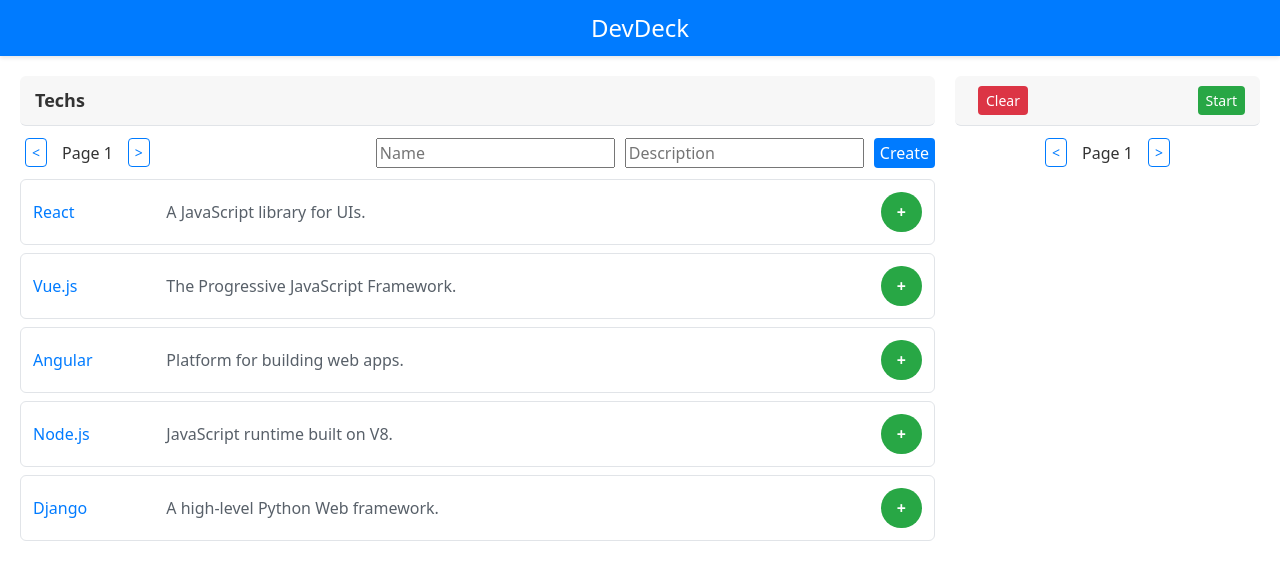
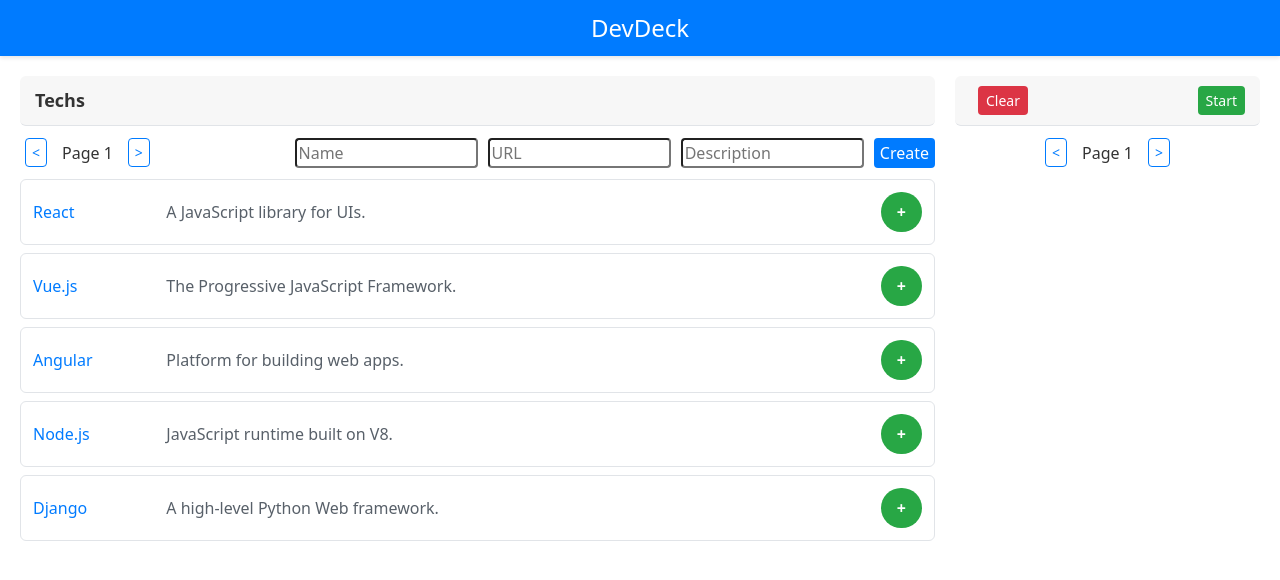
Before and after one commit to Daniel777y/DevDeck, a React (Vite) app: page / in a window 1280 px wide. Shown: the top 580 px of the page. Built offline with nearby package versions, Linux system fonts and the light colour scheme.

Commit message:
function names, selected list database

```diff
--- a/src/components/CreateTechForm.jsx
+++ b/src/components/CreateTechForm.jsx
@@ -3,11 +3,11 @@
 
 import "../styles/createTechForm.css";
 
-const CreateTechForm = ({ onCreateTech }) => {
+const CreateTechForm = ({ onAdd }) => {
   return (
-    <form className="create-tech-form" onSubmit={onCreateTech}>
+    <form className="create-tech-form" onSubmit={onAdd}>
       <input
-        className="create-tech-from-input"
+        className="create-tech-form-input"
         type="text"
         name="techName"
         placeholder="Name"
@@ -16,7 +16,16 @@
         required
       />
       <input
-        className="create-tech-from-input"
+        className="create-tech-form-input"
+        type="text"
+        name="techUrl"
+        placeholder="URL"
+        autoComplete="off"
+        maxLength="100"
+        required
+      />
+      <input
+        className="create-tech-form-input"
         type="text"
         name="techDescription"
         placeholder="Description"
@@ -30,7 +39,7 @@
 };
 
 CreateTechForm.propTypes = {
-  onCreateTech: PropTypes.func.isRequired,
+  onAdd: PropTypes.func.isRequired,
 };
 
 export default CreateTechForm;
--- a/src/components/SelectedTech.jsx
+++ b/src/components/SelectedTech.jsx
@@ -1,11 +1,11 @@
 import React from "react";
 import PropTypes from "prop-types";
 
-const SelectedTech = ({ tech, onDeleteTech }) => {
+const SelectedTech = ({ tech, onRemove }) => {
   return (
     <div className="selected-tech-item">
       <a className="selected-tech-item-a" href={tech.url} target="_blank" rel="noopener noreferrer">{tech.name}</a>
-      <button className="selected-tech-item-btn" onClick={() => onDeleteTech(tech)}>-</button>
+      <button className="selected-tech-item-btn" onClick={() => onRemove(tech)}>-</button>
     </div>
   );
 };
@@ -16,7 +16,7 @@
     url: PropTypes.string.isRequired,
     description: PropTypes.string.isRequired,
   }),
-  onDeleteTech: PropTypes.func.isRequired,
+  onRemove: PropTypes.func.isRequired,
 };
 
 export default SelectedTech;
--- a/src/components/Tech.jsx
+++ b/src/components/Tech.jsx
@@ -3,12 +3,12 @@
 
 import "../styles/list.css";
 
-const Tech = ({ tech, onAddTech }) => {
+const Tech = ({ tech, onSelect }) => {
   return (
     <div className="tech-item">
       <a className="tech-item-a" href={tech.url} target="_blank" rel="noopener noreferrer">{tech.name}</a>
       <span className="tech-item-description">{tech.description}</span>
-      <button className="tech-item-btn tech-item-add" onClick={() => onAddTech(tech)}>+</button>
+      <button className="tech-item-btn tech-item-add" onClick={() => onSelect(tech)}>+</button>
     </div>
   );
 };
@@ -19,7 +19,7 @@
     url: PropTypes.string.isRequired,
     description: PropTypes.string.isRequired,
   }),
-  onAddTech: PropTypes.func.isRequired,
+  onSelect: PropTypes.func.isRequired,
 };
 
 export default Tech;
--- a/src/components/TechList.jsx
+++ b/src/components/TechList.jsx
@@ -8,7 +8,7 @@
 import "../styles/list.css";
 import "../styles/pagination.css";
 
-const TechList = ({ displayTechs, onAddTech }) => {
+const TechList = ({ displayTechs, onSelect, onAdd }) => {
   const perPage = 5;
   const [curPage, setCurPage] = useState(0);
   const onNextPage = () => {
@@ -21,10 +21,6 @@
       setCurPage(curPage - 1);
     }
   };
-  const onCreateTech = (e) => {
-    e.preventDefault();
-    console.log(e);
-  };
   return (
     <div className="list-container techs-list">
       <div className="list-header">
@@ -32,14 +28,14 @@
       </div>
       <div className="techs-list-subheader">
         <Pagination curPage={curPage} onPrevPage={onPrevPage} onNextPage={onNextPage} />
-        <CreateTechForm onCreateTech={onCreateTech} />
+        <CreateTechForm onAdd={onAdd} />
       </div>
       <div className="list-items">
         {displayTechs.slice(perPage * curPage, Math.min(displayTechs.length, perPage * (curPage + 1))).map(item =>
           <Tech
             key={item.id}
             tech={item}
-            onAddTech={onAddTech}
+            onSelect={onSelect}
           />
         )}
       </div>
@@ -49,7 +45,8 @@
 
 TechList.propTypes = {
   displayTechs: PropTypes.array.isRequired,
-  onAddTech: PropTypes.func.isRequired,
+  onAdd: PropTypes.func.isRequired,
+  onSelect: PropTypes.func.isRequired,
 };
 
 export default TechList;
--- /dev/null
+++ b/src/models/SelectedTechManager.js
@@ -0,0 +1,17 @@
+import { myFirebase } from "./MyFirebase.js";
+
+const SelectedTechManager = () => {
+  return {
+    getAll: () => {
+      return myFirebase.getAllSelectedTechs();
+    },
+    selectedTech: ({ id, name, url, description }) => {
+      myFirebase.addSelectedTech({ id, name, url, description });
+    },
+    removeTech: ({ id, name, url, description }) => {
+      myFirebase.deleteSelectedTech({ id, name, url, description });
+    },
+  };
+};
+
+export const selectedTechManager = SelectedTechManager();
--- a/src/models/TechManager.js
+++ b/src/models/TechManager.js
@@ -2,7 +2,7 @@
 
 const TechManager = () => {
   return {
-    getAllTechs: () => {
+    getAll: () => {
       return myFirebase.getAllTechs();
     },
     addTech: ({name = "", url = "", description = "" } = {}) => {
@@ -11,8 +11,6 @@
         return;
       }
     },
-    createTech: ({ name, url, description, tags }) => {
-    },
   };
 };
 
--- a/src/pages/IndexPage.jsx
+++ b/src/pages/IndexPage.jsx
@@ -6,9 +6,18 @@
 import Header from "../components/Header.jsx"
 
 import { techManager } from "../models/TechManager.js";
+import { selectedTechManager } from "../models/SelectedTechManager.js";
 import sampleTechs from "../models/techs.js";
 
+import { validateUrl } from "../utils/validateUrl.js";
+
 const DEV_MODE = true;
+
+// onAdd: create a new tech from the input form
+// onSelect: add an item to the selected list
+// onRemove: remove an item from the selected list
+// onClear: clear all the items in the selected list
+// onStart: confirm the selection
 
 const IndexPage = () => {
   const [selectedTechs, setSelectedTechs] = useState([]);
@@ -16,15 +25,30 @@
   useEffect(() => {
     if (DEV_MODE) {
       setDisplayTechs(sampleTechs);
+      setSelectedTechs([]);
     } else {
-      const initTechs = async () => {
-        const techs = await techManager.getAllTechs();
+      const init = async () => {
+        const techs = await techManager.getAll();
         setDisplayTechs(techs);
+        const selectedTechs = await selectedTechManager.getAll();
+        setSelectedTechs(selectedTechs);
       };
-      initTechs();
+      init();
     }
   }, []);
-  const onAddTech = (e) => {
+  useEffect(() => {}, []);
+  const onAdd = (e) => {
+    e.preventDefault();
+    const name = e.target.techName.value;
+    const url = e.target.techUrl.value;
+    const description = e.target.techDescription.value;
+    if (!validateUrl(url)) {
+      alert('Please enter correct URL');
+      return;
+    }
+    console.log(name, url, description);
+  };
+  const onSelect = (e) => {
     //console.log("Add tech", e);
     if (selectedTechs.includes(e)) {
       alert('You have already add it.');
@@ -32,7 +56,7 @@
     }
     setSelectedTechs(selectedTechs => [...selectedTechs, e]);
   };
-  const onDeleteTech = (e) => {
+  const onRemove = (e) => {
     setSelectedTechs(selectedTechs => selectedTechs.filter(item => e.name !== item.name));
   };
   const onClear = () => {
@@ -45,18 +69,30 @@
     }
     setSelectedTechs([]);
   };
+  const onStart = () => {
+    if (selectedTechs.length === 0) {
+      alert('You did not select anything.');
+      return;
+    }
+    if (!confirm('Are you sure start your project with those techs you selected?')) {
+      return;
+    }
+    setSelectedTechs([]);
+  };
   return (
     <div>
       <Header />
       <div className="lists">
         <TechList
           displayTechs={displayTechs}
-          onAddTech={onAddTech}
+          onSelect={onSelect}
+          onAdd={onAdd}
         />
         <SelectedTechList
           selectedTechs={selectedTechs}
-          onDeleteTech={onDeleteTech}
+          onRemove={onRemove}
           onClear={onClear}
+          onStart={onStart}
         />
       </div>
     </div>
--- a/src/styles/createTechForm.css
+++ b/src/styles/createTechForm.css
@@ -3,13 +3,13 @@
   align-items: center;
   justify-content: space-between;
   gap: 10px;
+  width: calc(70%);
 }
 
 .create-tech-form-input {
   border-radius: 4px;
-  padding: 8px 12px;
   font-size: 16px;
-  width: calc(50% - 20px);
+  width: calc(30%);
 }
 
 .create-tech-form-btn {
--- a/src/styles/list.css
+++ b/src/styles/list.css
@@ -83,12 +83,12 @@
   background-color: #bd2130;
 }
 
-.go-btn {
+.start-btn {
   background-color: #28a745;
   color: white;
 }
 
-.go-btn:hover {
+.start-btn:hover {
   background-color: #218838;
 }
 
--- /dev/null
+++ b/src/utils/validateUrl.js
@@ -0,0 +1,4 @@
+export const validateUrl = (url) => {
+  const regexp = /^(?:(?:https?|ftp):\/\/)?(?:(?!(?:10|127)(?:\.\d{1,3}){3})(?!(?:169\.254|192\.168)(?:\.\d{1,3}){2})(?!172\.(?:1[6-9]|2\d|3[0-1])(?:\.\d{1,3}){2})(?:[1-9]\d?|1\d\d|2[01]\d|22[0-3])(?:\.(?:1?\d{1,2}|2[0-4]\d|25[0-5])){2}(?:\.(?:[1-9]\d?|1\d\d|2[0-4]\d|25[0-4]))|(?:(?:[a-z\u00a1-\uffff0-9]-*)*[a-z\u00a1-\uffff0-9]+)(?:\.(?:[a-z\u00a1-\uffff0-9]-*)*[a-z\u00a1-\uffff0-9]+)*(?:\.(?:[a-z\u00a1-\uffff]{2,})))(?::\d{2,5})?(?:\/\S*)?$/;
+  return regexp.test(url);
+}
```
Also changed, not shown: src/components/SelectedTechList.jsx (+5 -4 lines), src/models/MyFirebase.js (+15 -5 lines).
